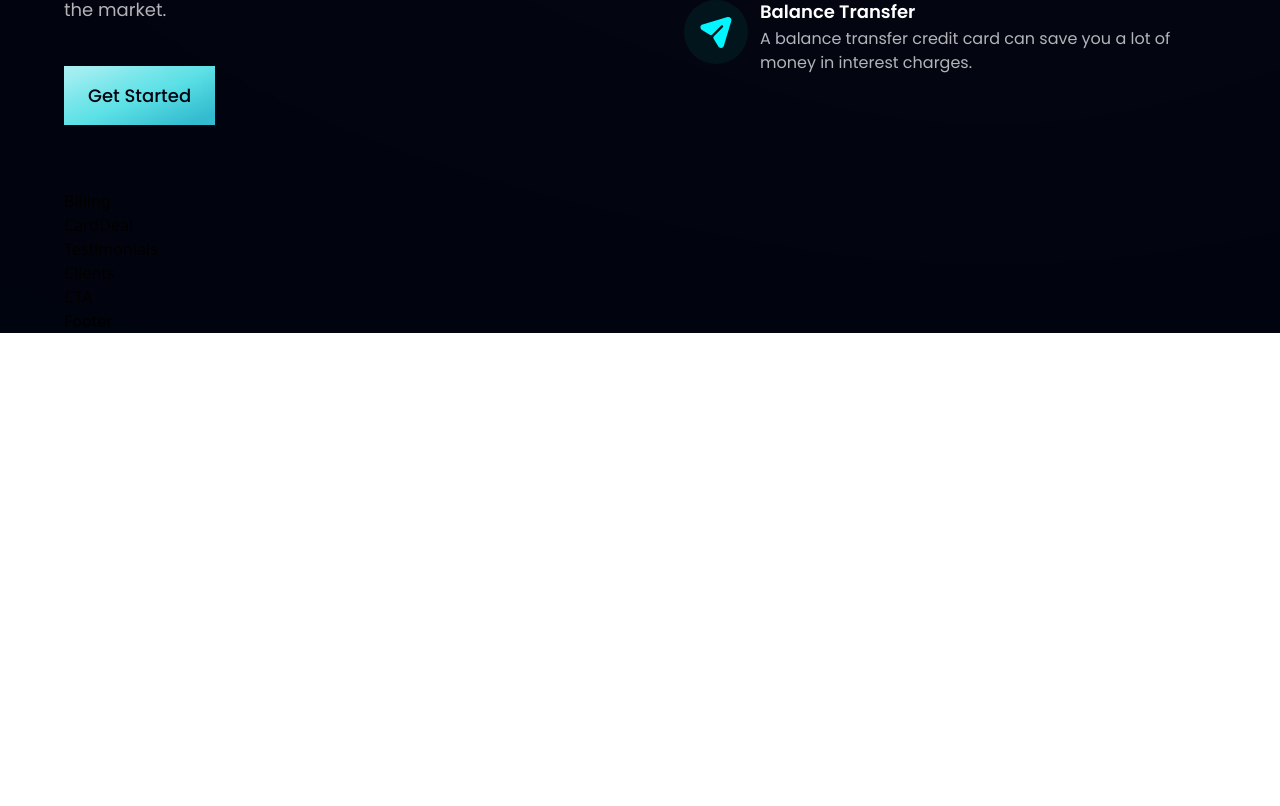
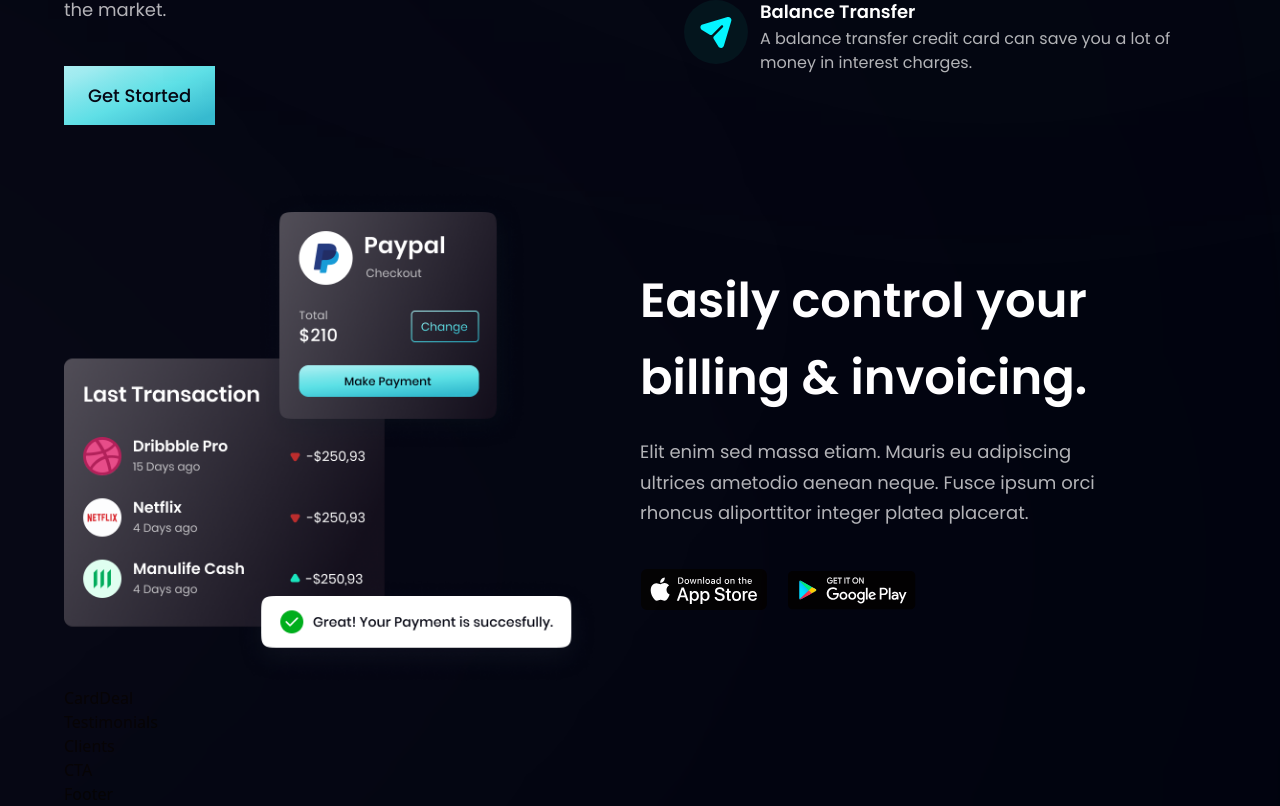
Before and after one commit to ablemosjr/hooBank-website, a React (Vite) app: page / in a window 1280 px wide. Shown: the part 1357-2163 px from the top of the page. Before the commit the page ends 1690 px from the top, so only its background shows below. Built offline with nearby package versions, Linux system fonts and the light colour scheme.

Commit message:
feat: billing section

```diff
--- a/src/components/Billing.jsx
+++ b/src/components/Billing.jsx
@@ -1,7 +1,34 @@
-const Billing = () => {
-  return (
-    <div>Billing</div>
-  )
-}
+import { apple, bill, google } from '../assets';
+import styles, { layout } from '../style';
+
+const Billing = () => (
+  <section
+    key="product"
+    className={layout.sectionImgReverse}
+  >
+    <div className={layout.sectionImgReverse}>
+      <img src={bill} alt="billing" className="w-[100%] h-[100%] relative z-[5]" />
+
+      <div className="absolute z-[3] -left-1/2 top-0 w-[50%] h-[50%] rounded-full white__gradient" />
+      <div className="absolute z-[0] w-[50%] h-[50%] -left-1/2 bottom-0 rounded-full pink__gradient" />
+    </div>
+
+    <div className={layout.sectionInfo}>
+      <h2 className={styles.heading2}>
+        Easily control your <br className="sm:block hidden" /> billing & invoicing.
+      </h2>
+      <p className={`${styles.paragraph} max-w-[470px] mt-5`}>
+        Elit enim sed massa etiam. Mauris eu adipiscing ultrices ametodio aenean neque. Fusce ipsum orci rhoncus aliporttitor integer platea placerat.
+      </p>
+
+      <div className="flex flex-row flex-wrap sm:mt-10 mt-6">
+        <img src={apple} alt="apple_store" className="w-[128px] h-[42px] object-contain mr-5 cursor-pointer" />
+        <img src={google} alt="google_play" className="max-xs:mt-5 w-[128px] h-[42px] object-contain cursor-pointer" />
+
+      </div>
+    </div>
+  </section>
+)
+
 
 export default Billing
```
